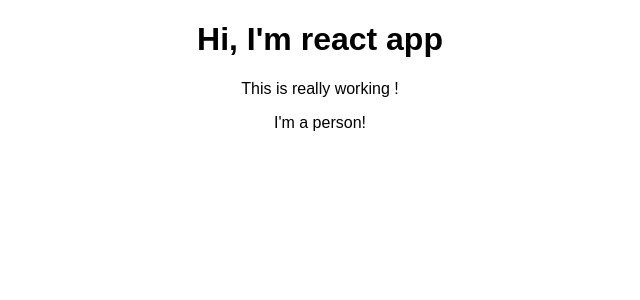
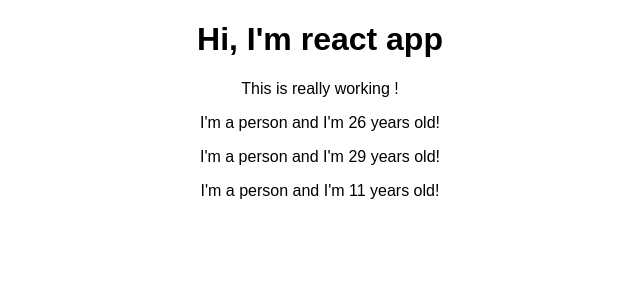
Before and after one commit to rezkyauliapratama/udemy-complete-reactjs, a React (Create React App) app: page / in a window 1280 px wide. Shown: the top 300 px of the page, without its empty margins (320-960 px from the left). Built offline with nearby package versions, Linux system fonts and the light colour scheme.

Commit message:
Lecture-35

```diff
--- a/src/App.js
+++ b/src/App.js
@@ -10,6 +10,9 @@ class App extends Component {
        <h1>Hi, I'm react app</h1>
        <p>This is really working !</p>
        <Person/>
+       <Person/>
+       <Person/>
+
       </div>
     );
   }
--- a/src/Person/Person.js
+++ b/src/Person/Person.js
@@ -1,7 +1,7 @@
 import React from 'react';
 
 const person = () => {
-    return <p>I'm a person!</p>
+    return <p>I'm a person and  I'm {Math.floor(Math.random() * 30)} years old!</p>
 }
 
 export default person;
```
